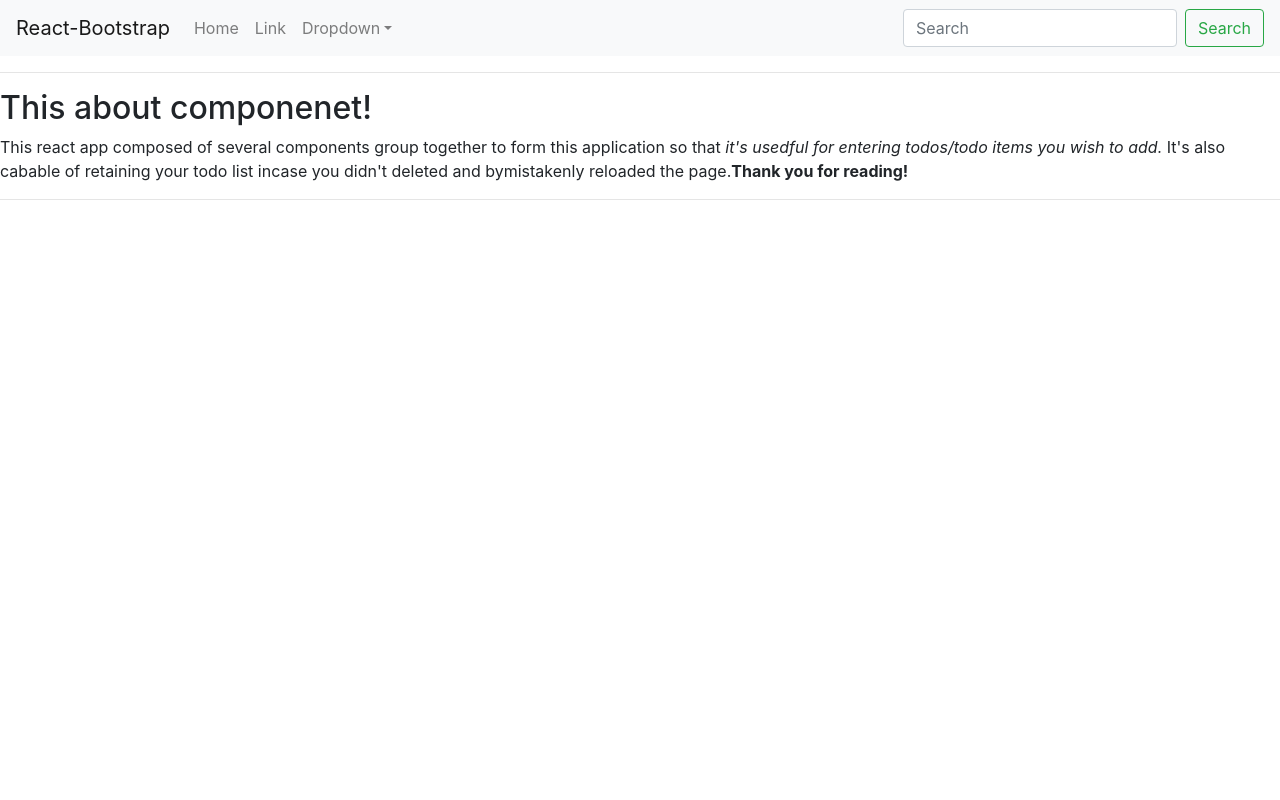
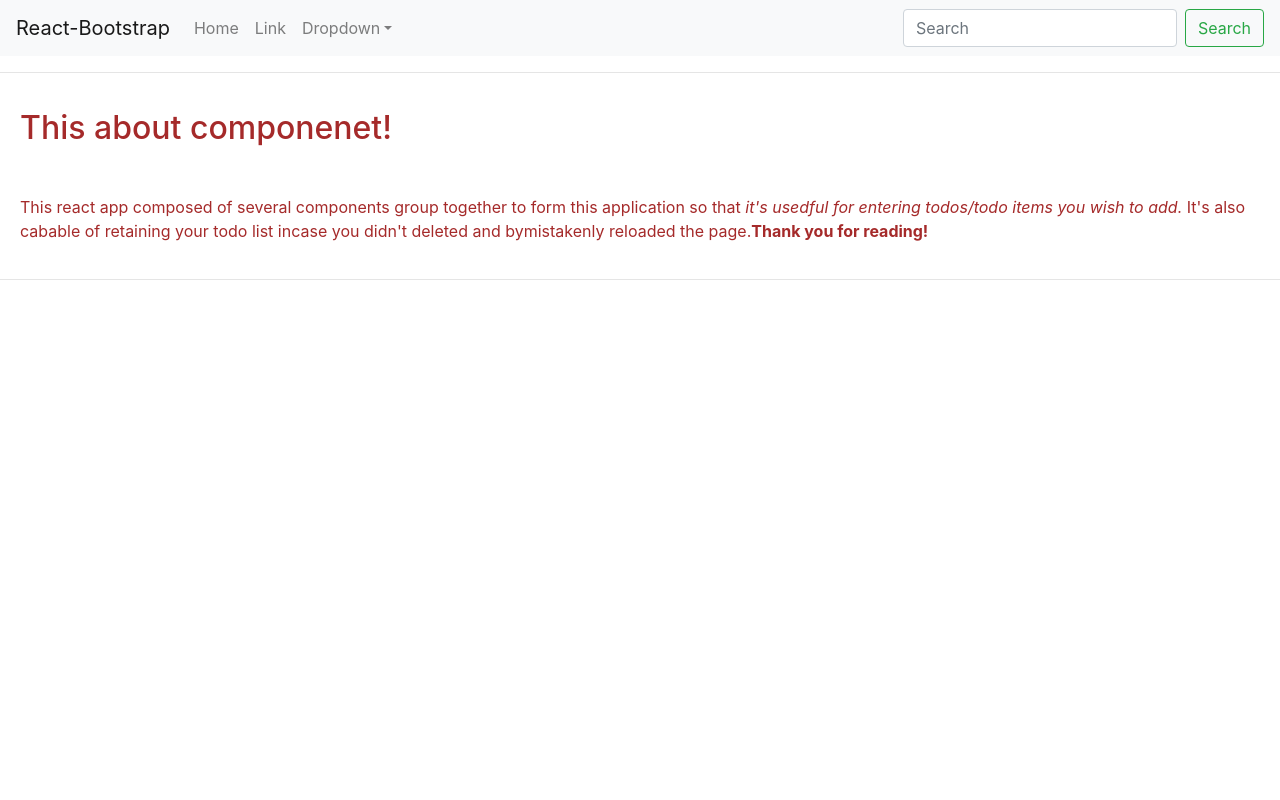
Before and after one commit to AdnanMuzavor/Todolist-React-App, a React (Create React App) app: page /about in a window 1280 px wide. Shown: the top 800 px of the page. Built offline with nearby package versions, Linux system fonts and the light colour scheme.

Commit message:
Adding some style to about

```diff
--- /dev/null
+++ b/src/Componenets/About.css
@@ -0,0 +1,7 @@
+h2{
+    justify-content: center;
+    align-items: center;
+    text-align: center;
+    color: brown;
+    background-color: yellow;
+    padding:20px;}
--- a/src/Componenets/About.js
+++ b/src/Componenets/About.js
@@ -1,9 +1,24 @@
 import React from 'react';
+
+
  export const About = () => {
+    let h1_styles={
+        justifycontent: "center",
+        alignitems: "center",
+        textalign:" center",
+        color: "brown",
+        backgroundcolor:" yellow",
+        padding:"20px"
+
+     }
+     let div_style={
+        justifycontent: "center",
+
+     }
      return (
-         <div>
-<h2>This about componenet!</h2>
-<p>
+         <div style={div_style} >
+<h2 style={h1_styles}>This about componenet!</h2>
+<p style={h1_styles}>
     This react app composed of several components group together to
   form this application so that <em>it's usedful for entering todos/todo items you wish to add.</em> It's also cabable of retaining your todo list incase you didn't deleted and bymistakenly reloaded the page.
   <strong>Thank you for reading!</strong>
--- a/src/Componenets/header.js
+++ b/src/Componenets/header.js
@@ -1,20 +1,21 @@
 import React from 'react';
+import {Link} from "react-router-dom";
 import {Navbar, NavDropdown, Nav, Form, FormControl, Button} from 'react-bootstrap'
 export default function Header(){
     return(
 <Navbar bg="light" expand="lg">
-  <Navbar.Brand href="#home">React-Bootstrap</Navbar.Brand>
+  <Navbar.Brand to="#home">React-Bootstrap</Navbar.Brand>
   <Navbar.Toggle aria-controls="basic-navbar-nav" />
   <Navbar.Collapse id="basic-navbar-nav">
     <Nav className="mr-auto">
-      <Nav.Link href="#home">Home</Nav.Link>
-      <Nav.Link href="#link">Link</Nav.Link>
+      <Nav.Link to="#home">Home</Nav.Link>
+      <Nav.Link to="#link">Link</Nav.Link>
       <NavDropdown title="Dropdown" id="basic-nav-dropdown">
-        <NavDropdown.Item href="#action/3.1">Action</NavDropdown.Item>
-        <NavDropdown.Item href="#action/3.2">Another action</NavDropdown.Item>
-        <NavDropdown.Item href="#action/3.3">Something</NavDropdown.Item>
+        <NavDropdown.Item to="#action/3.1">Action</NavDropdown.Item>
+        <NavDropdown.Item to="#action/3.2">Another action</NavDropdown.Item>
+        <NavDropdown.Item to="#action/3.3">Something</NavDropdown.Item>
         <NavDropdown.Divider />
-        <NavDropdown.Item href="#action/3.4">Separated link</NavDropdown.Item>
+        <NavDropdown.Item to="#action/3.4">Separated link</NavDropdown.Item>
       </NavDropdown>
     </Nav>
     <Form inline>
```
